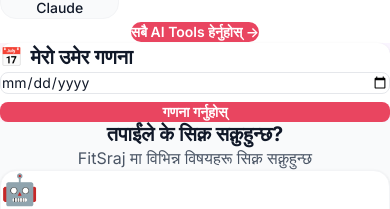
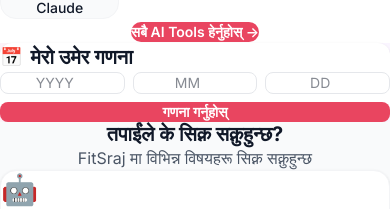
Before and after one commit to sramjee1234-cpu/fitsraj, a Next.js app: page / in a window 390 px wide. Shown: the part 674-883 px from the top of the page. Built offline with nearby package versions, Linux system fonts and the light colour scheme; no server answers.

Commit message:
Birthday calculator - manual YYYY/MM/DD input for mobile

```diff
--- a/src/app/page.tsx
+++ b/src/app/page.tsx
@@ -13,7 +13,9 @@
 
 function BirthdayCalculator() {
   const { t } = useLanguage();
-  const [birthDate, setBirthDate] = useState("");
+  const [day, setDay] = useState("");
+  const [month, setMonth] = useState("");
+  const [year, setYear] = useState("");
   const [result, setResult] = useState<{
     years: number;
     months: number;
@@ -23,8 +25,8 @@
   } | null>(null);
 
   const calculateAge = () => {
-    if (!birthDate) return;
-    const birth = new Date(birthDate);
+    if (!day || !month || !year) return;
+    const birth = new Date(parseInt(year), parseInt(month) - 1, parseInt(day));
     const today = new Date();
 
     let years = today.getFullYear() - birth.getFullYear();
@@ -59,16 +61,39 @@
               {t("मेरो उमेर गणना", "My Age Calculator")}
             </h2>
           </div>
-          <div className="flex flex-col gap-2 sm:flex-row sm:items-center">
-            <input
-              type="date"
-              value={birthDate}
-              onChange={(e) => setBirthDate(e.target.value)}
-              className="flex-1 rounded-lg border border-gray-200 px-3 py-2 text-sm focus:border-highlight focus:outline-none focus:ring-1 focus:ring-highlight/20"
-            />
+          <div className="flex flex-col gap-2">
+            <div className="flex gap-2">
+              <input
+                type="number"
+                placeholder="YYYY"
+                value={year}
+                onChange={(e) => setYear(e.target.value)}
+                min="1900"
+                max="2099"
+                className="w-1/3 rounded-lg border border-gray-200 px-3 py-2 text-sm text-center focus:border-highlight focus:outline-none focus:ring-1 focus:ring-highlight/20"
+              />
+              <input
+                type="number"
+                placeholder="MM"
+                value={month}
+                onChange={(e) => setMonth(e.target.value)}
+                min="1"
+                max="12"
+                className="w-1/3 rounded-lg border border-gray-200 px-3 py-2 text-sm text-center focus:border-highlight focus:outline-none focus:ring-1 focus:ring-highlight/20"
+              />
+              <input
+                type="number"
+                placeholder="DD"
+                value={day}
+                onChange={(e) => setDay(e.target.value)}
+                min="1"
+                max="31"
+                className="w-1/3 rounded-lg border border-gray-200 px-3 py-2 text-sm text-center focus:border-highlight focus:outline-none focus:ring-1 focus:ring-highlight/20"
+              />
+            </div>
             <button
               onClick={calculateAge}
-              className="rounded-lg bg-highlight px-4 py-2 text-sm font-semibold text-white transition-all hover:bg-highlight/90"
+              className="w-full rounded-lg bg-highlight px-4 py-2 text-sm font-semibold text-white transition-all hover:bg-highlight/90"
             >
               {t("गणना गर्नुहोस्", "Calculate")}
             </button>
@@ -414,7 +439,7 @@
             >
               {t("AI Learning सुरु गर्नुहोस्", "Start AI Learning")}
             </Link>
-                    </div>
+          </div>
         </div>
       </section>
     </div>
```
